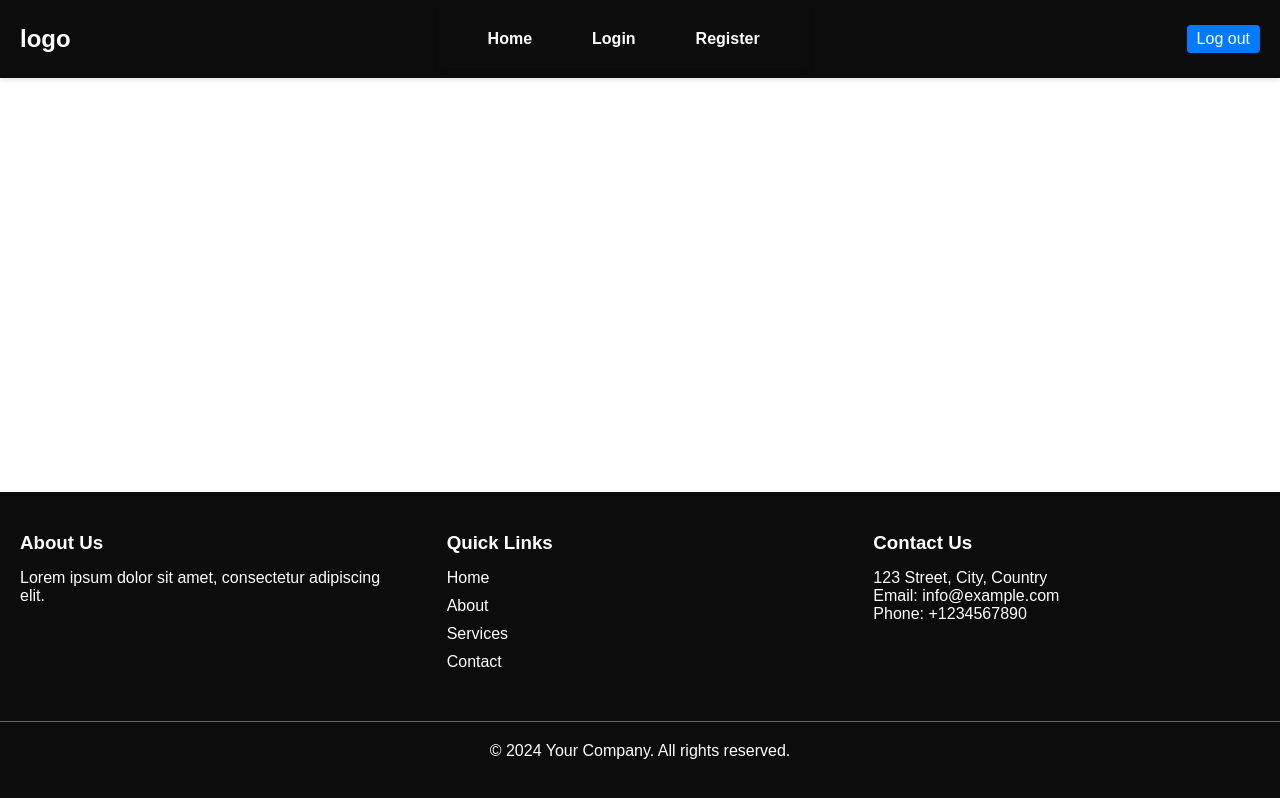
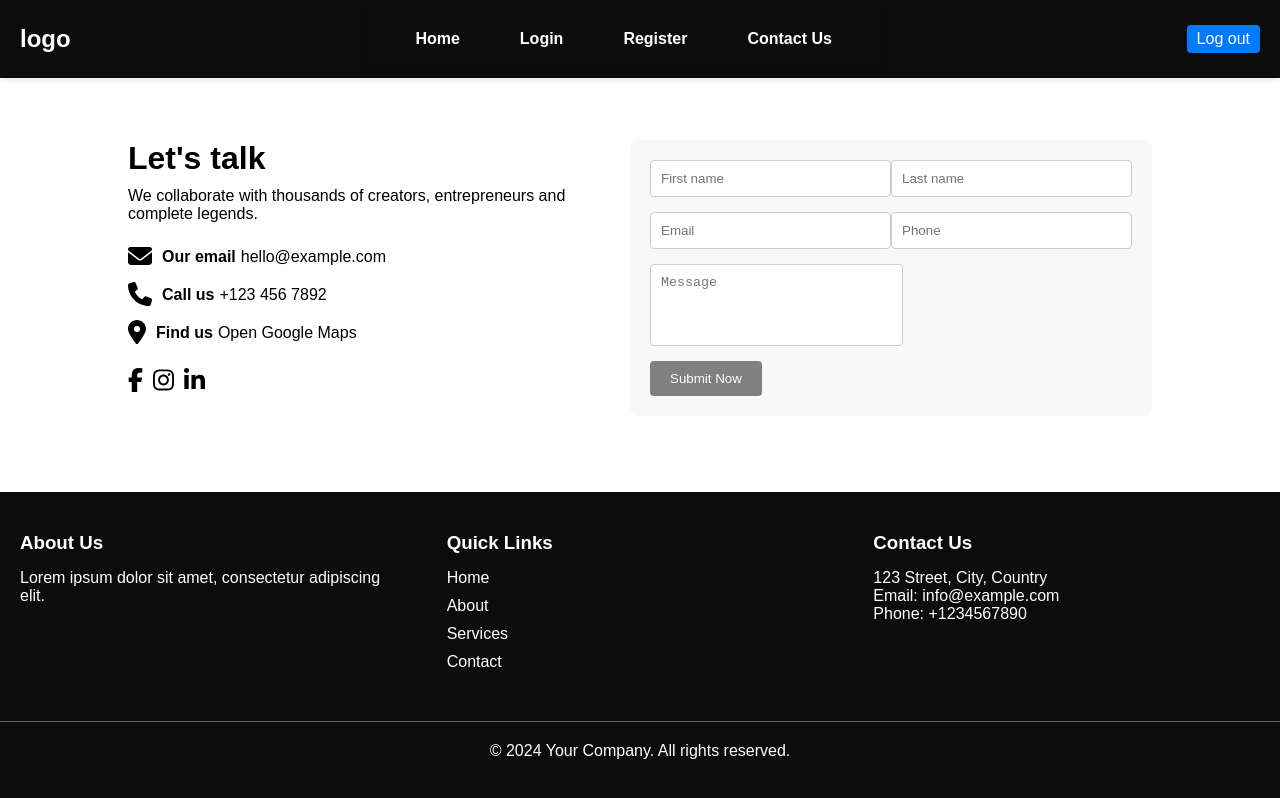
Before and after one commit to luka725/GAU_Angular, an Angular app: page /contact-us in a window 1280 px wide. Before the commit this address led to /. Built offline with nearby package versions, Linux system fonts and the light colour scheme.

Commit message:
pushing contact component with like deign from the figma implementing logic and adding form validation

```diff
--- a/package.json
+++ b/package.json
@@ -20,6 +20,10 @@
     "@angular/platform-browser": "^17.2.0",
     "@angular/platform-browser-dynamic": "^17.2.0",
     "@angular/router": "^17.2.0",
+    "@fortawesome/angular-fontawesome": "^0.15.0",
+    "@fortawesome/fontawesome-svg-core": "^6.5.2",
+    "@fortawesome/free-brands-svg-icons": "^6.5.2",
+    "@fortawesome/free-solid-svg-icons": "^6.5.2",
     "rxjs": "~7.8.0",
     "tslib": "^2.3.0",
     "zone.js": "~0.14.3"
--- a/src/app/app.routes.ts
+++ b/src/app/app.routes.ts
@@ -2,8 +2,10 @@ import { Routes } from '@angular/router';
 import { HomeComponent } from './home/home.component';
 import { LoginComponent } from './login/login.component';
 import { RegisterComponent } from './register/register.component';
+import { ContactComponent } from './contact/contact.component';
 export const routes: Routes = [
     { path: "", component: HomeComponent },
-    { path: "login", component: LoginComponent},
-    { path: "register", component: RegisterComponent}
+    { path: "login", component: LoginComponent },
+    { path: "register", component: RegisterComponent },
+    { path: "contact-us", component: ContactComponent }
 ];
--- /dev/null
+++ b/src/app/contact/contact.component.css
@@ -0,0 +1,106 @@
+.contact-container {
+    display: flex;
+    justify-content: space-between;
+    padding: 20px;
+    max-width: 80%;
+    font-family: Arial, sans-serif;
+  }
+
+  .contact-info {
+    flex: 1;
+    padding-right: 20px;
+  }
+
+  .contact-info h2 {
+    font-size: 2rem;
+    margin-bottom: 10px;
+  }
+
+  .contact-info p {
+    margin-bottom: 20px;
+  }
+
+  .contact-details {
+    margin-bottom: 20px;
+  }
+
+  .contact-item {
+    display: flex;
+    align-items: center;
+    margin-bottom: 10px;
+  }
+
+  .contact-item fa-icon {
+    margin-right: 10px;
+    font-size: 1.5rem;
+  }
+
+  .contact-item span {
+    font-weight: bold;
+    margin-right: 5px;
+  }
+
+  .contact-item a {
+    color: black;
+    text-decoration: none;
+  }
+
+  .contact-item a:hover {
+    text-decoration: underline;
+  }
+
+  .social-icons {
+    display: flex;
+    gap: 10px;
+  }
+
+  .social-icons a {
+    color: black;
+    font-size: 1.5rem;
+  }
+
+  .contact-form {
+    flex: 1;
+    background-color: #f8f8f8;
+    padding: 20px;
+    border-radius: 8px;
+  }
+
+  .contact-form form {
+    display: flex;
+    flex-direction: column;
+  }
+
+  .form-group {
+    display: flex;
+    justify-content: space-between;
+    margin-bottom: 15px;
+  }
+
+  .form-group input,
+  .form-group textarea {
+    width: 48%;
+    padding: 10px;
+    border: 1px solid #ccc;
+    border-radius: 4px;
+  }
+
+  textarea {
+    width: 100%;
+    resize: none;
+  }
+
+  button {
+    padding: 10px 20px;
+    border: none;
+    background-color: black;
+    color: white;
+    cursor: pointer;
+    border-radius: 4px;
+    align-self: flex-start;
+  }
+
+  button:disabled {
+    background-color: grey;
+    cursor: not-allowed;
+  }
--- /dev/null
+++ b/src/app/contact/contact.component.html
@@ -0,0 +1,44 @@
+<div class="contact-container">
+    <div class="contact-info">
+      <h2>Let's talk</h2>
+      <p>We collaborate with thousands of creators, entrepreneurs and complete legends.</p>
+      <div class="contact-details">
+        <div class="contact-item">
+          <fa-icon [icon]="faEnvelope"></fa-icon>
+          <span>Our email</span>
+          <a href="mailto:hello@example.com">hello&#64;example.com</a>
+        </div>
+        <div class="contact-item">
+          <fa-icon [icon]="faPhone"></fa-icon>
+          <span>Call us</span>
+          <a href="tel:+1234567892">+123 456 7892</a>
+        </div>
+        <div class="contact-item">
+          <fa-icon [icon]="faMapMarkerAlt"></fa-icon>
+          <span>Find us</span>
+          <a href="https://www.google.com/maps" target="_blank">Open Google Maps</a>
+        </div>
+      </div>
+      <div class="social-icons">
+        <a href="#"><fa-icon [icon]="faFacebookF"></fa-icon></a>
+        <a href="#"><fa-icon [icon]="faInstagram"></fa-icon></a>
+        <a href="#"><fa-icon [icon]="faLinkedinIn"></fa-icon></a>
+      </div>
+    </div>
+    <div class="contact-form">
+      <form [formGroup]="contactForm" (ngSubmit)="onSubmit()">
+        <div class="form-group">
+          <input formControlName="firstName" type="text" placeholder="First name" required>
+          <input formControlName="lastName" type="text" placeholder="Last name" required>
+        </div>
+        <div class="form-group">
+          <input formControlName="email" type="email" placeholder="Email" required>
+          <input formControlName="phone" type="tel" placeholder="Phone" required>
+        </div>
+        <div class="form-group">
+          <textarea formControlName="message" placeholder="Message" rows="4" required></textarea>
+        </div>
+        <button type="submit" [disabled]="contactForm.invalid">Submit Now</button>
+      </form>
+    </div>
+  </div>
--- /dev/null
+++ b/src/app/contact/contact.component.ts
@@ -0,0 +1,39 @@
+import { Component } from '@angular/core';
+import { FormBuilder, FormGroup, Validators } from '@angular/forms';
+import { faEnvelope, faPhone, faMapMarkerAlt } from '@fortawesome/free-solid-svg-icons';
+import { faFacebookF, faInstagram, faLinkedinIn } from '@fortawesome/free-brands-svg-icons';
+import { FontAwesomeModule } from '@fortawesome/angular-fontawesome';
+import { ReactiveFormsModule } from '@angular/forms';
+@Component({
+  selector: 'app-contact',
+  standalone: true,
+  imports: [FontAwesomeModule, ReactiveFormsModule],
+  templateUrl: './contact.component.html',
+  styleUrl: './contact.component.css'
+})
+export class ContactComponent {
+  faEnvelope = faEnvelope;
+  faPhone = faPhone;
+  faMapMarkerAlt = faMapMarkerAlt;
+  faFacebookF = faFacebookF;
+  faInstagram = faInstagram;
+  faLinkedinIn = faLinkedinIn;
+
+  contactForm: FormGroup;
+
+  constructor(private fb: FormBuilder) {
+    this.contactForm = this.fb.group({
+      firstName: ['', Validators.required],
+      lastName: ['', Validators.required],
+      email: ['', [Validators.required, Validators.email]],
+      phone: ['', Validators.required],
+      message: ['', Validators.required]
+    });
+  }
+
+  onSubmit() {
+    if (this.contactForm.valid) {
+      console.log(this.contactForm.value);
+    }
+  }
+}
--- a/src/app/menu/menu.component.html
+++ b/src/app/menu/menu.component.html
@@ -2,4 +2,5 @@
     <a routerLink="/">Home</a>
     <a routerLink="/login">Login</a>
     <a routerLink="/register">Register</a>
+    <a routerLink="/contact-us">Contact Us</a>
   </nav>
--- a/src/styles.css
+++ b/src/styles.css
@@ -14,3 +14,10 @@ app-root{
 app-footer{
     margin-top: auto;
 }
+app-contact{
+    min-width: 100vw;
+    min-height: 50vh;
+    display: flex;
+    justify-content: center;
+    align-items: center;
+}
```
Also changed, not shown: 2 other files (tests, documents, lock files or other folders).
